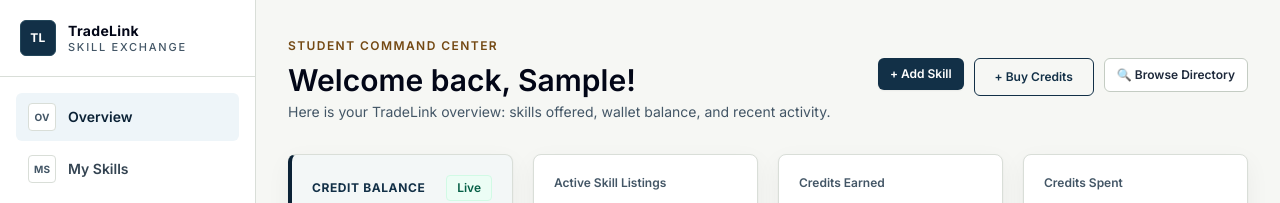
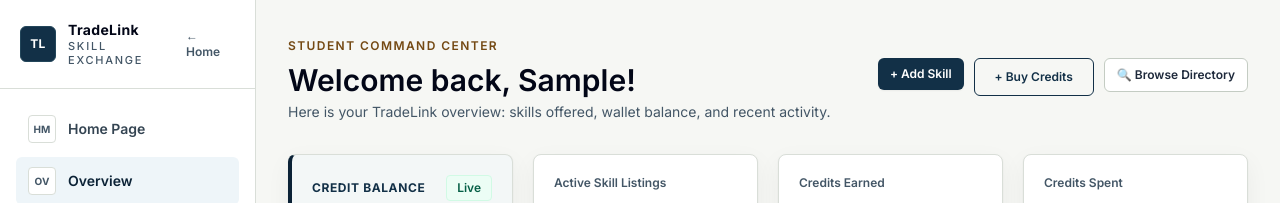
Before and after one commit to srabon007-9/tradelink, a React (Vite) app in the folder client/: page /dashboard in a window 1280 px wide. Shown: the top 203 px of the page. Built offline with nearby package versions, Linux system fonts and the light colour scheme; no server answers; sample sign-in values are in the browser's storage.

Commit message:
Add Home Page navigation links to dashboard sidebar and header

```diff
--- a/client/src/layouts/DashboardLayout.jsx
+++ b/client/src/layouts/DashboardLayout.jsx
@@ -9,6 +9,7 @@ import { ROUTES } from '../constants';
 import useAuth from '../hooks/useAuth';
 
 const SIDEBAR_LINKS = [
+  { label: 'Home Page',      to: ROUTES.HOME,                  icon: 'HM' },
   { label: 'Overview',       to: ROUTES.DASHBOARD,             icon: 'OV' },
   { label: 'My Skills',      to: ROUTES.MY_SKILLS,             icon: 'MS' },
   { label: 'Credit Wallet',  to: ROUTES.WALLET,                icon: 'CW' },
@@ -29,8 +30,11 @@ const DashboardLayout = () => {
   return (
   <div className="min-h-screen bg-page lg:flex">
     <aside className="hidden lg:flex fixed inset-y-0 left-0 z-40 w-64 flex-col border-r border-concrete-200 bg-white">
-      <div className="border-b border-concrete-200 p-5">
+      <div className="border-b border-concrete-200 p-5 flex items-center justify-between">
         <Logo />
+        <NavLink to={ROUTES.HOME} className="text-xs font-semibold text-steel-600 hover:text-navy-900">
+          ← Home
+        </NavLink>
       </div>
 
       <nav className="flex-1 space-y-1 overflow-y-auto p-4" aria-label="Dashboard navigation">
@@ -79,14 +83,22 @@ const DashboardLayout = () => {
     <div className="min-h-screen flex-1 lg:ml-64">
       <header className="sticky top-0 z-30 flex items-center justify-between border-b border-concrete-200 bg-white px-4 py-4 lg:hidden">
         <Logo />
+        <div className="flex items-center gap-2">
+          <NavLink
+            to={ROUTES.HOME}
+            className="rounded-md border border-concrete-300 px-3 py-2 text-xs font-semibold text-steel-700 hover:bg-concrete-50"
+          >
+            Home
+          </NavLink>
           <button
             id="dashboard-mobile-logout-btn"
             type="button"
             onClick={handleLogout}
-            className="rounded-md border border-concrete-300 px-3 py-2 text-sm font-semibold text-steel-700 hover:border-red-300 hover:bg-red-50 hover:text-red-600 transition-colors duration-150"
+            className="rounded-md border border-concrete-300 px-3 py-2 text-xs font-semibold text-steel-700 hover:border-red-300 hover:bg-red-50 hover:text-red-600 transition-colors duration-150"
           >
             Log Out
           </button>
+        </div>
       </header>
 
       <main className="p-4 sm:p-6 lg:p-8">
```
